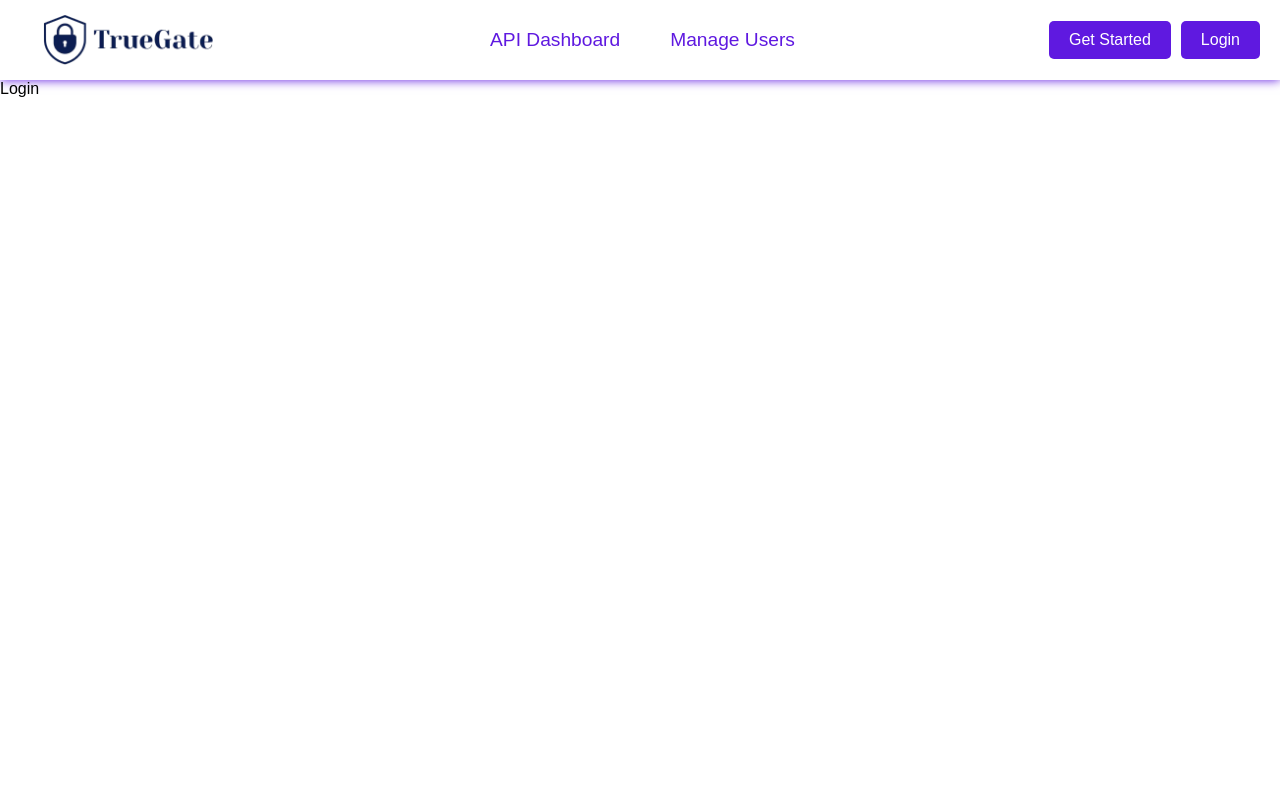
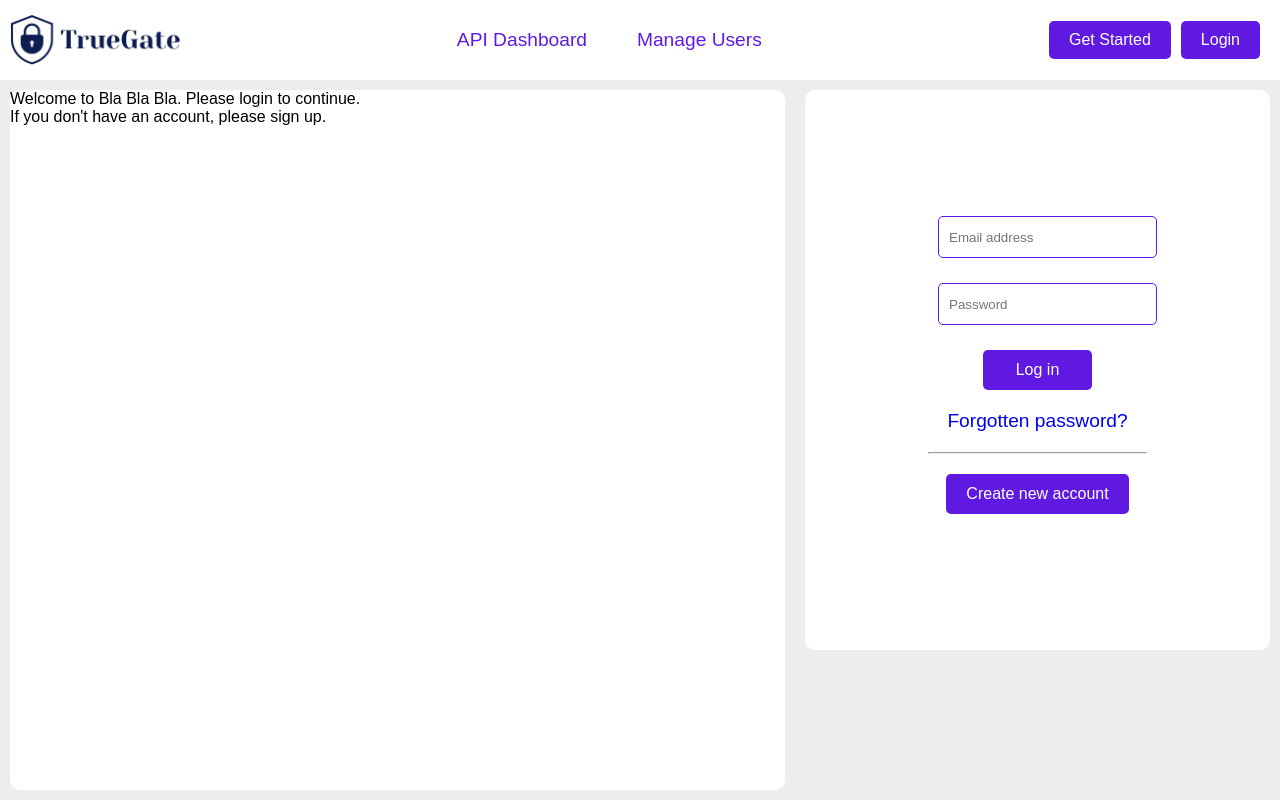
Before and after one commit to akilapilapitiya/TrueGate, a React (Vite) app in the folder frontend/: page /login in a window 1280 px wide. Built offline with nearby package versions, Linux system fonts and the light colour scheme.

Commit message:
feat: User Login Routed with template interface

```diff
--- a/frontend/src/App.jsx
+++ b/frontend/src/App.jsx
@@ -12,6 +12,7 @@ import Register from "./pages/Register";
 import Profile from "./pages/Profile";
 import UserManage from "./pages/UserManage";
 import NotFound from "./components/NotFound";
+import PasswordReset from "./pages/PasswordReset";
 
 function App() {
   const router = createBrowserRouter(
@@ -23,6 +24,7 @@ function App() {
         <Route path="register" element={<Register />} />
         <Route path="profile" element={<Profile />} />
         <Route path="manage" element={<UserManage />} />
+        <Route path="resetpassword" element={<PasswordReset/>}/>
         <Route path="*" element={<NotFound />} />
       </Route>
     )
--- a/frontend/src/pages/Login.jsx
+++ b/frontend/src/pages/Login.jsx
@@ -1,8 +1,45 @@
-import React from 'react'
+import { NavLink, useNavigate } from 'react-router-dom';
+import '../styles/pages/Login.css';
 
 const Login = () => {
+
+  const navigate = useNavigate();
+
   return (
-    <div>Login</div>
+    <div className='login-container'>
+      <div className="login-info">
+        Welcome to Bla Bla Bla. Please login to continue.
+        <br />
+        If you don't have an account, please sign up.
+      </div>
+      <div className="login-form">
+        <form action="#" className=''>
+
+          <div className="email-input">
+            <input type="email" placeholder='Email address' />
+          </div>
+          <div className="password-input">
+            <input type="password" placeholder='Password' />
+          </div>
+          <div className="process-options-container">
+              <button className='sign-up-button' onClick={() => navigate("/profile")}>Log in</button>
+              <NavLink to="/resetpassword" >Forgotten password?</NavLink>
+          </div>
+          <hr />
+          <div className="process-divert-options-container">
+            <button
+              onClick={() => navigate("/register")}
+              className="create-new-account-button"
+            >
+              Create new account
+            </button>
+          </div>
+
+
+
+        </form>
+      </div>
+    </div>
   )
 }
 
--- /dev/null
+++ b/frontend/src/pages/PasswordReset.jsx
@@ -0,0 +1,9 @@
+import React from 'react'
+
+const PasswordReset = () => {
+  return (
+    <div>PasswordReset</div>
+  )
+}
+
+export default PasswordReset
--- a/frontend/src/styles/components/Navbar.css
+++ b/frontend/src/styles/components/Navbar.css
@@ -14,10 +14,9 @@
     display: flex;
     align-items: center;
     justify-content: center;
-    width: 20%;
     height: 100%;
     margin: 0;
-    padding: 0;
+    padding: 0 10px;
     background-color: transparent;
     border: none;
     cursor: pointer;
--- /dev/null
+++ b/frontend/src/styles/pages/Login.css
@@ -0,0 +1,75 @@
+.login-container {
+    margin: 0;
+    padding: 0;
+    width: 100%;
+    min-height: 90vh;
+    background-color: var(--background-color);
+    display: flex;
+    flex-direction: row;
+}
+
+.login-info {
+    margin: 10px 10px;
+    flex: 5;
+    background-color: var(--primary-panel-color);
+    border-radius: 10px;
+}
+
+.login-form {
+    margin: 10px 10px;
+    height: 70vh;
+    flex: 3;
+    background-color: var(--primary-panel-color);
+    display: flex;
+    flex-direction: column;
+    align-items: center;
+    justify-content: center;
+    border-radius: 10px;
+}
+
+.email-input input, .password-input input {
+    padding: 10;
+    outline: none;
+    width: 90%;
+    height: 20px;
+    margin: 10px;
+    padding: 10px;
+    border: 1px solid var(--input-box-border-color);
+    border-radius: 5px;
+    margin-bottom: 20px;
+
+}
+
+.sign-up-button{
+    background-color: var(--navbar-button-color);
+    color: var(--navbar-button-font-color);
+    padding: 10px 20px;
+    border-radius: 5px;
+    border: none;
+    cursor: pointer;
+    font-size: 1rem;
+    width: 100%;
+    height: 40px;
+}
+
+.process-divert-options-container{
+    width: 100%;
+    display: flex;
+    flex-direction: column;
+    align-items: center;
+    justify-content: center;
+}
+
+.create-new-account-button{
+    margin: 20px 0;
+    background-color: var(--navbar-button-color);
+    color: var(--navbar-button-font-color);
+    padding: 10px 20px;
+    border-radius: 5px;
+    border: none;
+    cursor: pointer;
+    font-size: 1rem;
+    width: 10
+    0%;
+    height: 40px;
+}
--- a/frontend/src/styles/pages/Register.css
+++ b/frontend/src/styles/pages/Register.css
@@ -6,7 +6,6 @@
     background-color: var(--background-color);
     display: flex;
     flex-direction:  row;
-
 }
 
 .register-info{
@@ -14,10 +13,7 @@
     flex: 5;
     background-color: var(--primary-panel-color);
     border-radius: 10px;
-
-
 }
-
 
 .register-form{
     margin: 10px 10px;
```
Also changed, not shown: frontend/src/data/user.json (added, +24 -0 lines).
